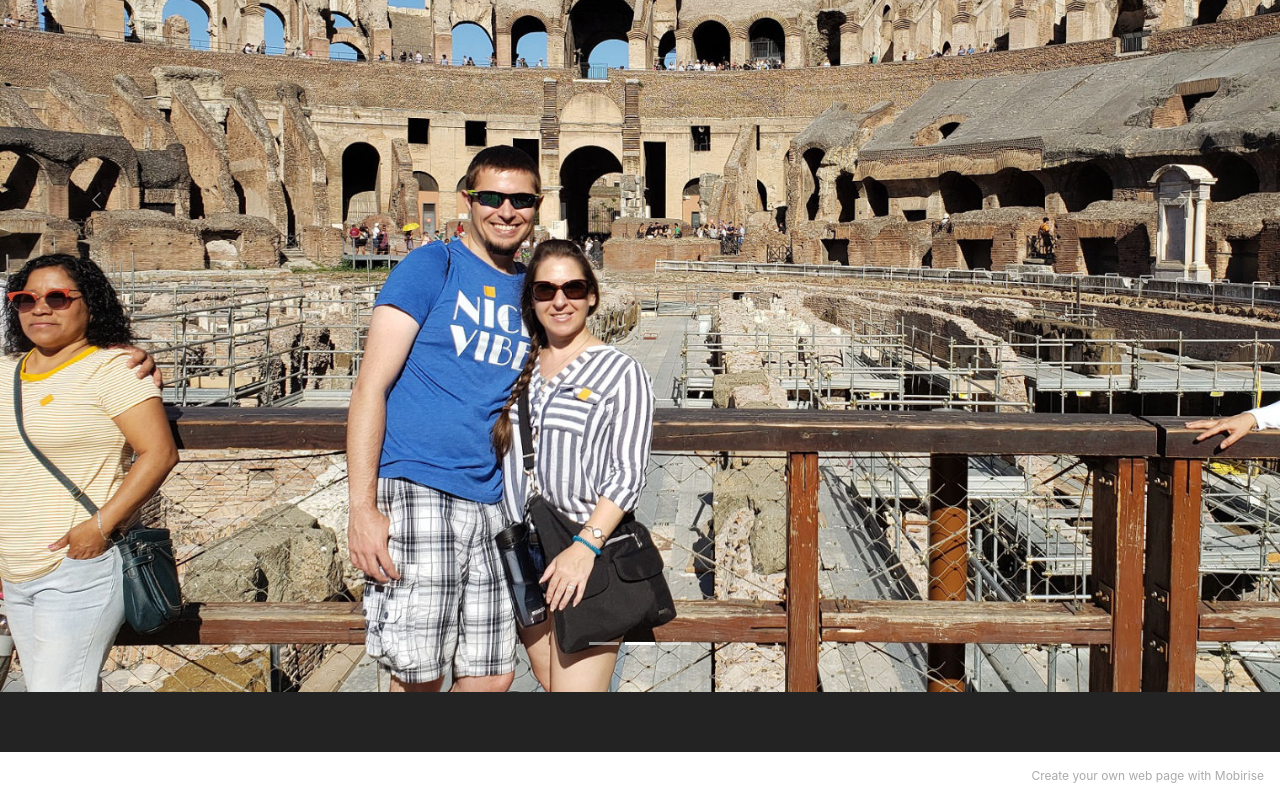
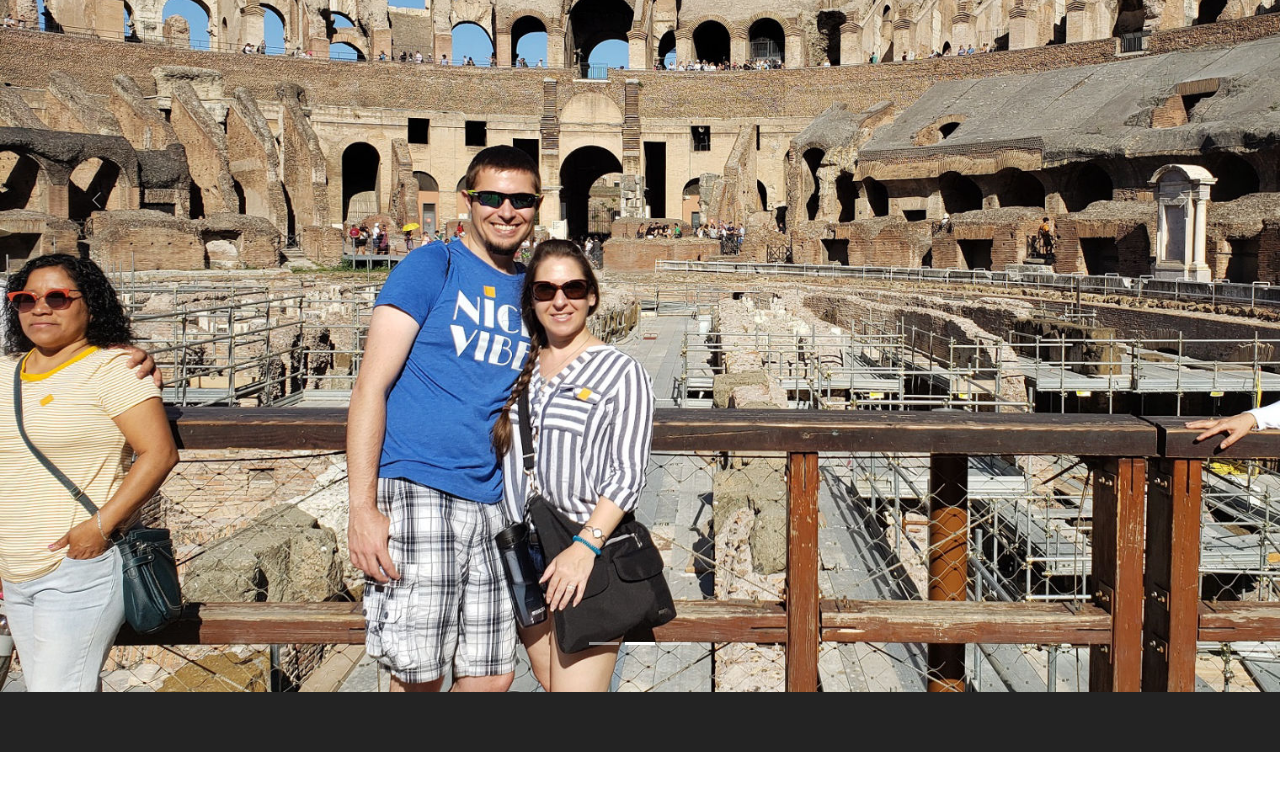
Before and after one commit to hatlandjaroscak/hatlandjaroscak.github.io, a plain HTML site: page index.html in a window 1280 px wide. Shown: the part 352-1152 px from the top of the page. After the commit the page ends 1104 px from the top, so only its background shows below. Drawn offline with Linux system fonts and the light colour scheme; files whose address does not match are found by name.

Commit message:
Update index.html

```diff
--- a/index.html
+++ b/index.html
@@ -113,7 +113,7 @@
             </div>
         </div>
     </div>
-</section><section style="background-color: #fff; font-family: -apple-system, BlinkMacSystemFont, 'Segoe UI', 'Roboto', 'Helvetica Neue', Arial, sans-serif; color:#aaa; font-size:12px; padding: 0; align-items: center; display: flex;"><a href="https://mobirise.site/q" style="flex: 1 1; height: 3rem; padding-left: 1rem;"></a><p style="flex: 0 0 auto; margin:0; padding-right:1rem;">Create your own web page with <a href="https://mobirise.site/z" style="color:#aaa;">Mobirise</a></p></section><script src="assets/web/assets/jquery/jquery.min.js"></script>  <script src="assets/popper/popper.min.js"></script>  <script src="assets/tether/tether.min.js"></script>  <script src="assets/bootstrap/js/bootstrap.min.js"></script>  <script src="assets/smoothscroll/smooth-scroll.js"></script>  <script src="assets/dropdown/js/nav-dropdown.js"></script>  <script src="assets/dropdown/js/navbar-dropdown.js"></script>  <script src="assets/touchswipe/jquery.touch-swipe.min.js"></script>  <script src="assets/theme/js/script.js"></script>
+</section><script src="assets/web/assets/jquery/jquery.min.js"></script>  <script src="assets/popper/popper.min.js"></script>  <script src="assets/tether/tether.min.js"></script>  <script src="assets/bootstrap/js/bootstrap.min.js"></script>  <script src="assets/smoothscroll/smooth-scroll.js"></script>  <script src="assets/dropdown/js/nav-dropdown.js"></script>  <script src="assets/dropdown/js/navbar-dropdown.js"></script>  <script src="assets/touchswipe/jquery.touch-swipe.min.js"></script>  <script src="assets/theme/js/script.js"></script>
 
 
 </body>
```
